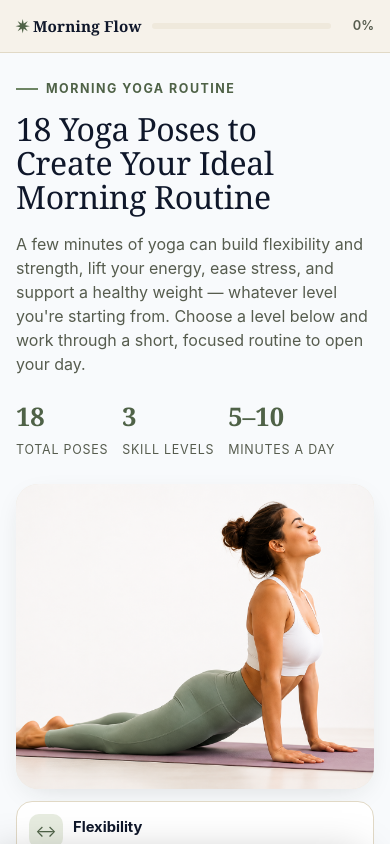
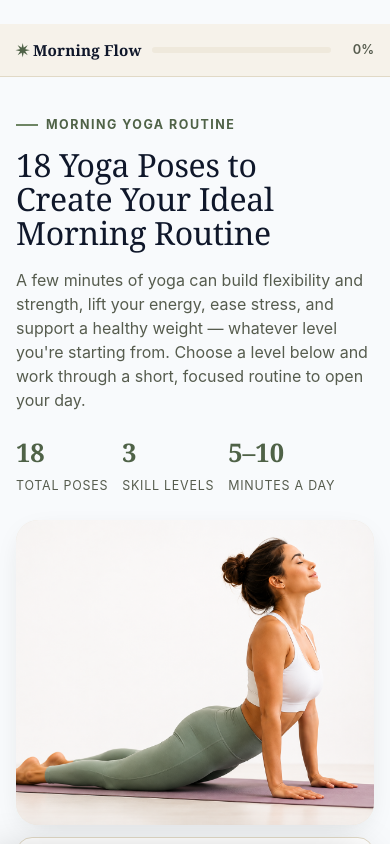
Before and after one commit to anshul779/pathways-yoga, a Next.js app: page /pathway-12 in a window 390 px wide. Shown: the top 846 px of the page. Built offline with nearby package versions, Linux system fonts and the light colour scheme; a web font is replaced by a local one.

Commit message:
Adjust mobile progress header position

```diff
--- a/app/pathway-12/globals.css
+++ b/app/pathway-12/globals.css
@@ -49,7 +49,7 @@ a{color:inherit;}
 
 /* ===== Progress header ===== */
 .progress-header{
-  position:fixed; top:0; left:0; right:0; z-index:40;
+  position:fixed !important; top:0 !important; left:0; right:0; z-index:40;
   background:var(--bg);
   backdrop-filter: blur(8px);
   border-bottom:1px solid var(--line);
@@ -94,7 +94,12 @@ a{color:inherit;}
   text-align:right;
 }
 
-main{ padding-top:52px; }
+main{ padding-top:64px !important; }
+
+@media (max-width: 640px){
+  .progress-header{ top:24px !important; }
+  main{ padding-top:88px !important; }
+}
 
 /* ===== Hero ===== */
 .hero{
```
